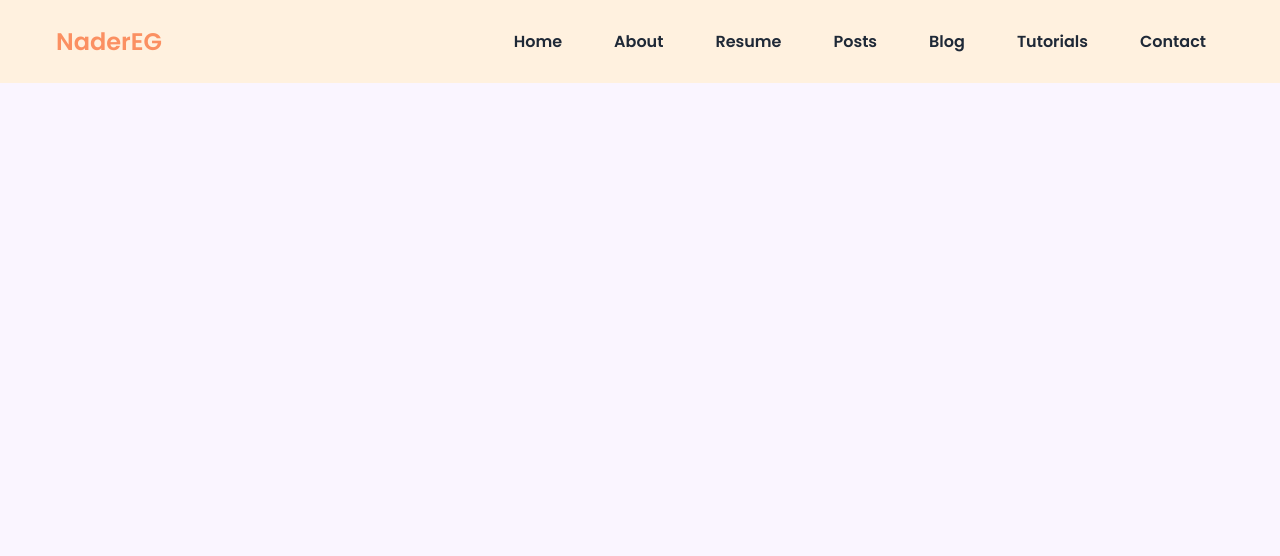
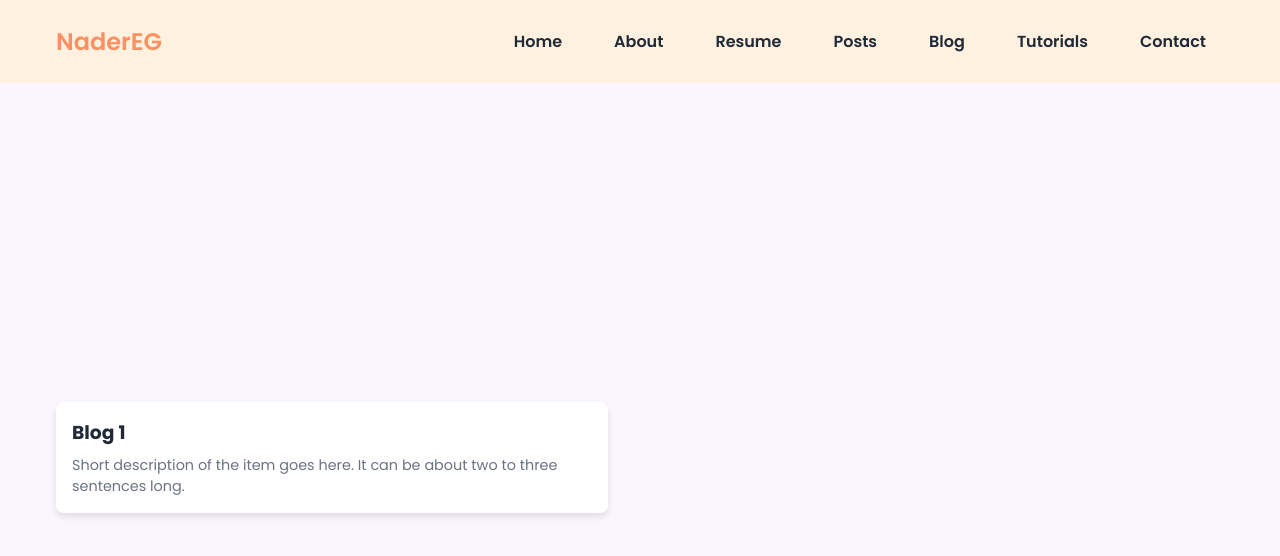
Before and after one commit to NaderEG/NaderEG.github.io, a plain HTML site: page blog.html in a window 1280 px wide. Drawn offline with nearby package versions, Linux system fonts and the light colour scheme.

Commit message:
post and blog page template done

```diff
--- a/blog.html
+++ b/blog.html
@@ -31,8 +31,17 @@
       </div>
     </nav>
     <section class="section">
-        <div class="section__container">
-          <div class="content">
+      <div class="section__container">
+        <div class="content">
+          <!-- Existing content -->
+          <div class="items-list">
+            <a href="blog1.html" class="item-link">
+              <div class="item">
+                <h3 class="item-title">Blog 1</h3>
+                <p class="item-description">Short description of the item goes here. It can be about two to three sentences long.</p>
+              </div>
+            </a>
+            <!-- Add more items as needed -->
           </div>
         </div>
-    </section>
+  </section>
--- a/styles.css
+++ b/styles.css
@@ -178,6 +178,40 @@ ul li a:hover {
   border-radius: 100%;
 }
 
+.items-list {
+  padding-top: 99px;
+  margin-top: 2rem; /* Adjust based on layout */
+}
+
+.item {
+  background-color: #ffffff; /* Light background */
+  box-shadow: 0 4px 6px rgba(0, 0, 0, 0.1); /* Soft shadow for depth */
+  border-radius: 8px; /* Rounded corners */
+  padding: 1rem; /* Space inside the item */
+  margin-bottom: 1rem; /* Space between items */
+}
+
+.item-title {
+  color: var(--text-dark); /* Dark text for title */
+  margin-bottom: 0.5rem; /* Space between title and description */
+}
+
+.item-description {
+  color: var(--text-light); /* Lighter text for description */
+  font-size: 0.9rem; /* Slightly smaller font size */
+}
+
+.item-link {
+  text-decoration: none; /* Removes underline from links */
+  color: inherit; /* Ensures text color isn't changed by the link */
+  display: block; /* Makes the entire area clickable */
+}
+
+.item-link:hover .item {
+  background-color: #f0f0f0; /* Optional: Change background on hover for visual feedback */
+  cursor: pointer; /* Changes the cursor to indicate it's clickable */
+}
+
 @media (width < 750px) {
   nav .checkbox {
     display: block;
```
Also changed, not shown: posts.html (+10 -1 lines).
